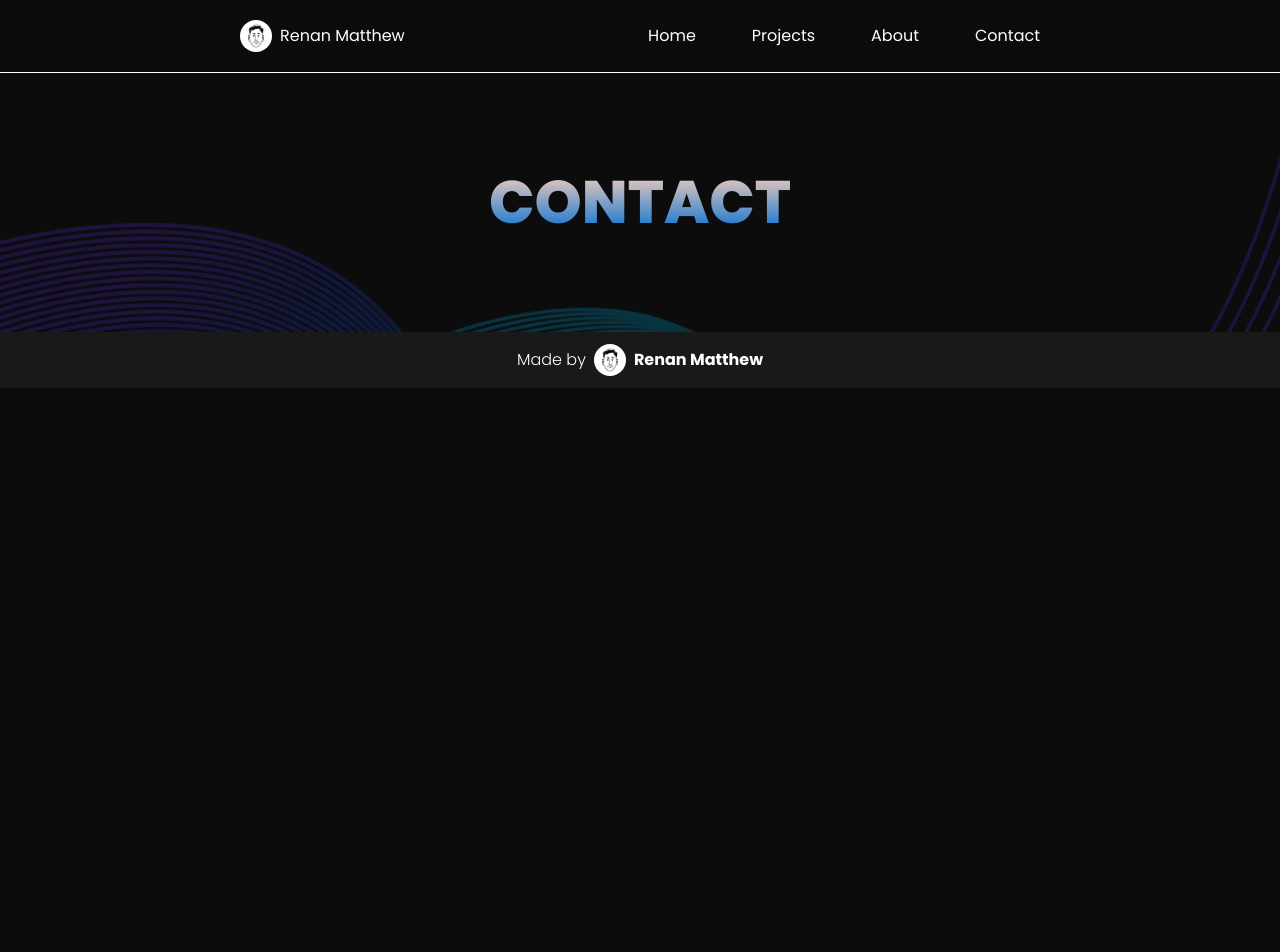
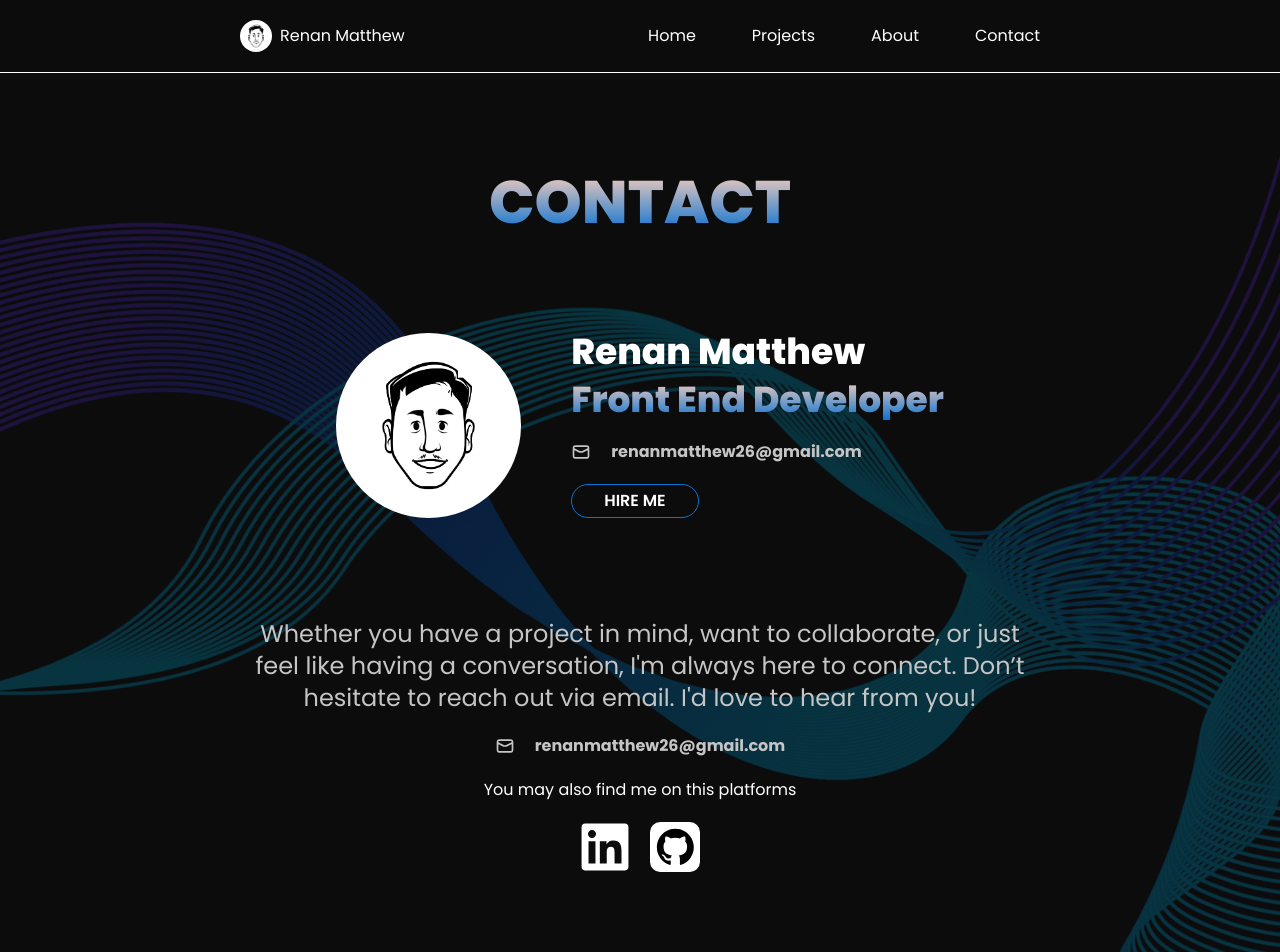
Before and after one commit to iRenanMatthew/portfolio-v1, a Vue app: page /contact in a window 1280 px wide. Shown: the top 952 px of the page. Before the commit the page ends 800 px from the top, so only its background shows below. Built offline with nearby package versions, Linux system fonts and the light colour scheme.

Commit message:
Add contents for contact page and make get in touch section as dynamic component using props

```diff
--- a/src/assets/css/global.css
+++ b/src/assets/css/global.css
@@ -98,3 +98,24 @@ body {
   text-align: center;
   font-size: 12px;
 }
+
+.about .hero-content,
+.contact .hero-content {
+  display: flex;
+  justify-content: center;
+  align-items: center;
+  gap: 50px;
+  margin: 70px 0 100px;
+}
+
+
+.contact-content .git-socials svg {
+  width: 50px;
+  height: 50px;
+  transition: opacity 300ms ease;
+  opacity: 1;
+}
+
+.contact-content .git-socials svg:hover {
+  opacity: 0.6;
+}
--- a/src/components/GetInTouch.vue
+++ b/src/components/GetInTouch.vue
@@ -1,7 +1,7 @@
 <template>
-  <div class="mt-[100px]">
-    <CategoryTitle title="GET IN TOUCH?" />
-    <div class="text-center mt-5">
+  <div>
+    <CategoryTitle v-if="showHeader" class="git-title" title="GET IN TOUCH?" />
+    <div v-if="showText" class="git-text text-center mt-5">
       <p class="text-custom-gray">
         Whether you have a project in mind, want to collaborate, or just feel
         having a conversation,
@@ -10,10 +10,10 @@
         I'm always here to connect. Dont hesitate to reach you via email-I'd
         love to hear from you!
       </p>
-      <button class="custom-button-gradient mt-5">HIRE ME</button>
+
     </div>
-    <div
-      class="flex justify-center items-center gap-5 text-custom-gray my-[20px]"
+    <div v-if="showEmail"
+      class="git-email flex justify-center items-center gap-5 text-custom-gray my-[20px]"
     >
       <svg
         width="20px"
@@ -43,7 +43,7 @@
       <span class="font-bold">renanmatthew26@gmail.com</span>
     </div>
 
-    <div class="flex items-center flex-col gap-5 text-custom-white">
+    <div v-if="showSocials" class="git-socials flex items-center flex-col gap-5 text-custom-white">
       <p>You may also find me on this platforms</p>
       <div class="flex gap-5">
         <a
@@ -138,4 +138,25 @@
 
 <script setup>
 import CategoryTitle from "./CategoryTitle.vue";
+
+defineProps({
+  showHeader: {
+    type: Boolean,
+    default: true
+  },
+  showText: {
+    type: Boolean,
+    default: true
+  },
+  showEmail:{
+    type: Boolean,
+    default: true
+  },
+  showSocials:{
+    type: Boolean,
+    default: true
+  }
+})
+
+
 </script>
--- a/src/views/AboutView.vue
+++ b/src/views/AboutView.vue
@@ -71,7 +71,7 @@
 
       <div class="experience-section">
         <CategoryTitle title="EXPERIENCES" size="5xl" tag="h2" />
-        <div class="exp-wrapper">
+        <div class="exp-wrapper mt-10">
           <div class="exp-content flex flex-col gap-2.5 mb-24" v-for="exp in experiences" :key="exp.id">
             <div class="exp_c-position-wrapper flex justify-between">
               <div class="exp-c-wrapper">
@@ -92,7 +92,7 @@
         </div>
       </div>
 
-      <GetInTouch/>
+      <GetInTouch class="mt-[100px]"/>
     </div>
   </div>
 </template>
@@ -114,14 +114,6 @@ onMounted(() => {
 });
 </script>
 <style scoped>
-.about .hero-content {
-  display: flex;
-  justify-content: center;
-  align-items: center;
-  gap: 50px;
-  margin: 70px 0 100px;
-}
-
 .about-content .about_item-wrapper .about_item {
   display: grid;
   grid-template-columns: 0.3fr 1fr;
--- a/src/views/ContactView.vue
+++ b/src/views/ContactView.vue
@@ -1,14 +1,54 @@
 <template>
-  <div class="section">
+  <div class="section h-[1080px]">
     <div class="contact row">
       <CategoryTitle title="CONTACT" size="6xl" tag="h1" />
+      <div class="contact-section mb-[100px]"></div>
+      <div class="hero-content">
+
+        <img
+          class="w-[185px] rounded-full"
+          src="../assets/images/logo.png"
+          alt="My Logo - png"
+        />
+        <div class="hero_text-wrapper">
+            <h2 class="text-white font-extrabold text-4xl mb-2">
+              Renan Matthew
+            </h2>
+            <h2 class="custom-bg-text-gradient font-extrabold text-4xl">
+              Front End Developer
+            </h2>
+            <GetInTouch :show-header="false" :show-text="false" :show-socials="false"/>
+            <button class="custom-button-gradient px-8 py-1">HIRE ME</button>
+          </div>
+
+      </div>
+
+      <div class="contact-content">
+        <p class="text-center text-custom-gray text-2xl">Whether you have a project in mind, want to collaborate,
+          or just feel like having a conversation, I'm always here to connect. Don’t hesitate to reach out via email. I'd love to hear from you!
+        </p>
+
+        <GetInTouch :show-header="false" :show-text="false" />
+
+      </div>
+
+
     </div>
   </div>
 </template>
 
 <script setup>
 import CategoryTitle from "@/components/CategoryTitle.vue";
+import GetInTouch from "@/components/GetInTouch.vue";
 import { onMounted } from "vue";
 onMounted(() => {});
 </script>
-<style scoped></style>
+<style scoped>
+
+.contact .hero-content .hero_text-wrapper{
+  display: flex;
+  flex-direction: column;
+  justify-content: start;
+  align-items: start;
+}
+</style>
--- a/src/views/HomeView.vue
+++ b/src/views/HomeView.vue
@@ -70,7 +70,7 @@
     <Experience />
 
     <!-- Get in Touch -->
-    <GetInTouch />
+    <GetInTouch class="mt-[100px]"/>
   </div>
 </div>
 </template>
--- a/src/views/ProjectsView.vue
+++ b/src/views/ProjectsView.vue
@@ -25,7 +25,7 @@
           </div>
         </div>
 
-        <GetInTouch/>
+        <GetInTouch  class="mt-[100px]"/>
     </div>
   </div>
 </template>
```
